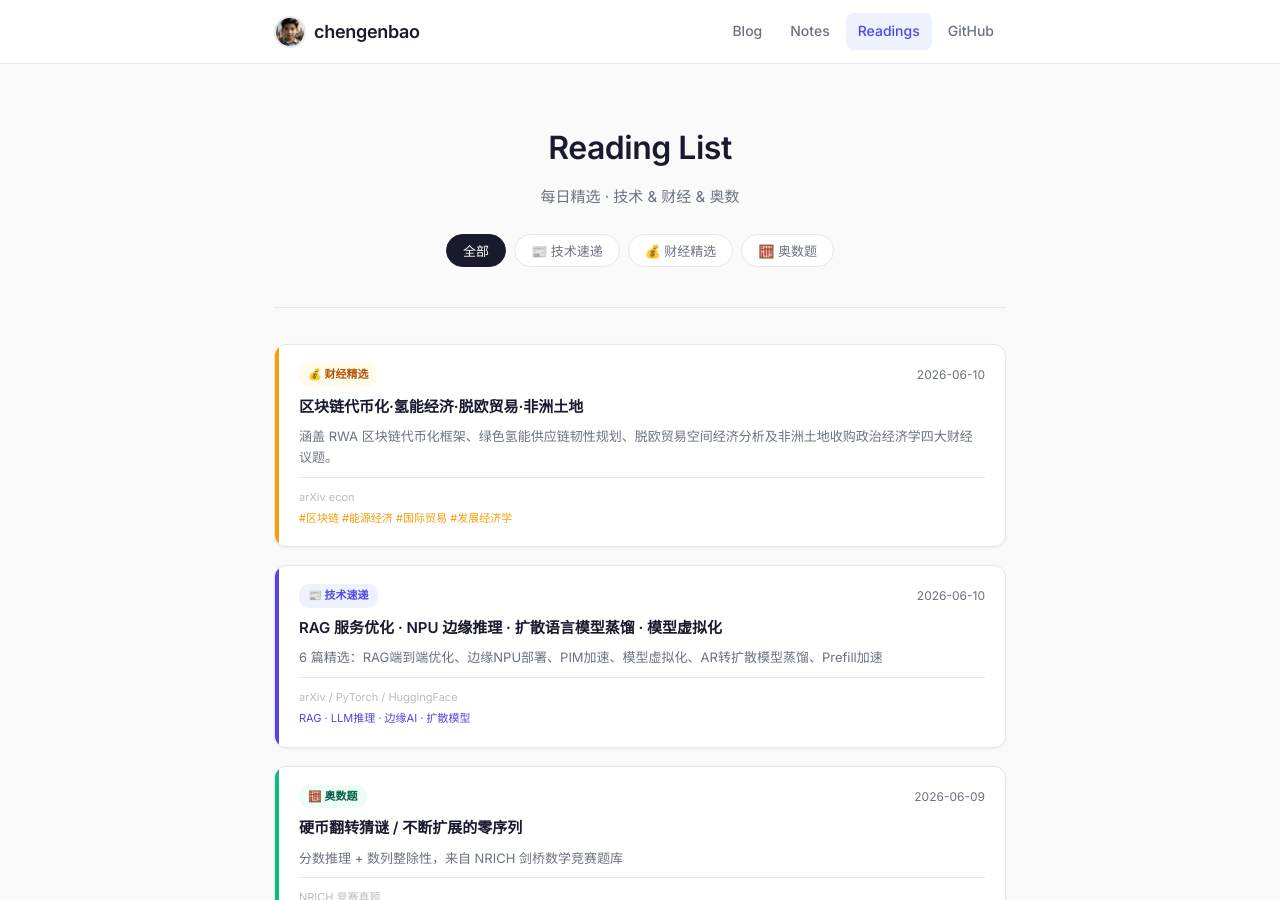
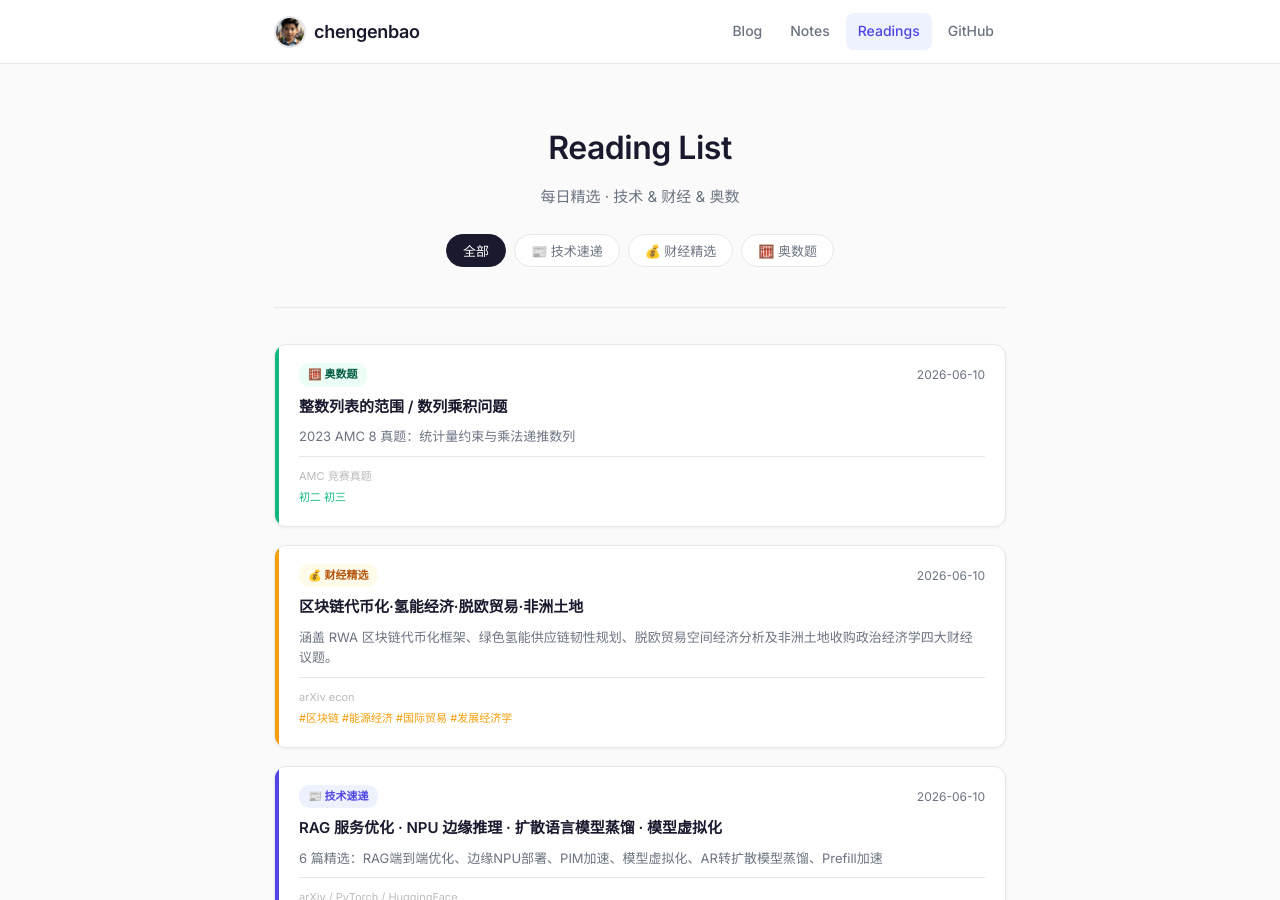
Before and after one commit to chengenbao/chengenbao.github.io, a Jekyll site: the page built from reading-list/index.md, in a window 1280 px wide and 900 px high. Built offline with Jekyll 4.4.1, drawn with Linux system fonts in a browser that asks for light colours.

Commit message:
add math card 2026-06-10

```diff
--- a/reading-list/index.md
+++ b/reading-list/index.md
@@ -18,6 +18,7 @@
   </div>
 
   <div class="rl-grid">
+<a class="rl-card math" href="/reading-list/2026-06-10-math/"><div class="rl-accent"></div><div class="rl-body"><div class="rl-top"><span class="rl-badge math">🧮 奥数题</span><time>2026-06-10</time></div><h2>整数列表的范围 / 数列乘积问题</h2><p>2023 AMC 8 真题：统计量约束与乘法递推数列</p><div class="rl-meta"><span class="rl-source">AMC 竞赛真题</span><span class="rl-tags">初二 初三</span></div></div></a>
 <a class="rl-card finance" href="/reading-list/2026-06-10-finance-daily/">
   <div class="rl-accent"></div>
   <div class="rl-body">
```
